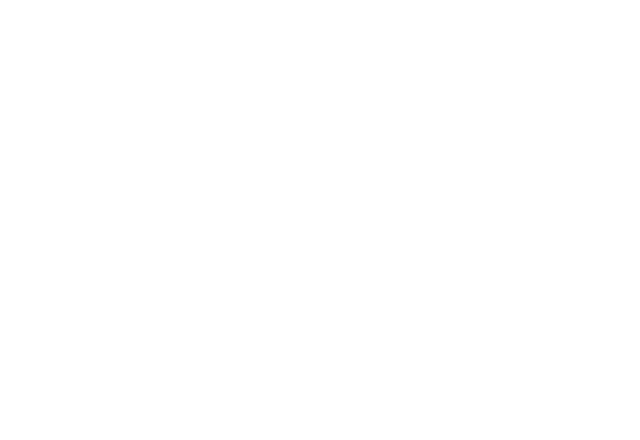
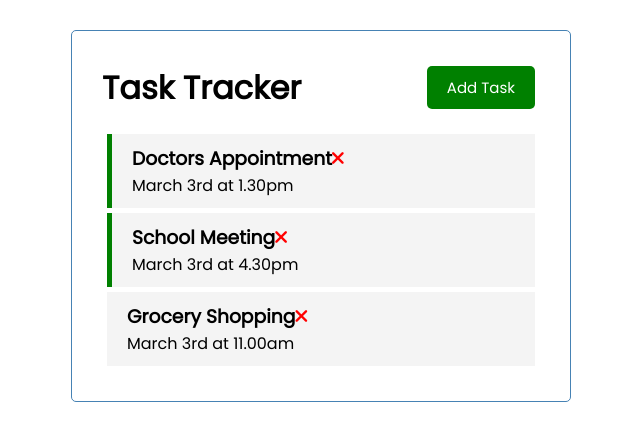
Before and after one commit to NikiTheofilaktidou/vue-crash-course-2021, a Vue app: page / in a window 1280 px wide. Shown: the top 440 px of the page, without its empty margins (319-959 px from the left). Built offline with nearby package versions, Linux system fonts and the light colour scheme.

Commit message:
Add-Delete Needs Update

```diff
--- a/public/index.html
+++ b/public/index.html
@@ -4,6 +4,7 @@
     <meta charset="utf-8">
     <meta http-equiv="X-UA-Compatible" content="IE=edge">
     <meta name="viewport" content="width=device-width,initial-scale=1.0">
+    <link rel="stylesheet" href="https://cdnjs.cloudflare.com/ajax/libs/font-awesome/6.1.1/css/all.min.css" integrity="sha512-KfkfwYDsLkIlwQp6LFnl8zNdLGxu9YAA1QvwINks4PhcElQSvqcyVLLD9aMhXd13uQjoXtEKNosOWaZqXgel0g==" crossorigin="anonymous" referrerpolicy="no-referrer" />
     <link rel="icon" href="<%= BASE_URL %>favicon.ico">
     <title><%= htmlWebpackPlugin.options.title %></title>
   </head>
--- a/src/App.vue
+++ b/src/App.vue
@@ -1,23 +1,101 @@
 <template>
+  <div class="container">
+    <Header title="Task Tracker"/>
+    <Tasks @delete-task="deleteTask" :tasks="tasks"/>
+  </div>
 </template>
 
+
+
 <script lang="ts">
+import Header from './components/Header.vue'
+import Tasks from './components/Tasks.vue'
+
 import { defineComponent } from 'vue';
 
 export default defineComponent({
   name: 'App',
   components: {
+    Header,
+    Tasks
+  },
+  data(){
+    return{
+      tasks: []
+    }
+  },
+  methods: {
+    deleteTask(id){
+      if(confirm('Are you sure?')){
+      this.tasks = this.tasks.filter((task) => task.id !== id)
+      }
+    }
+  },
+  created() {
+    this.tasks = [
+      {
+        id:1 ,
+        text: 'Doctors Appointment',
+        day:'March 3rd at 1.30pm',
+        reminder:true,
+      },
+      {
+        id:2 ,
+        text: 'School Meeting',
+        day:'March 3rd at 4.30pm',
+        reminder:true,
+      },
+      {
+        id:3 ,
+        text: 'Grocery Shopping',
+        day:'March 3rd at 11.00am',
+        reminder:false,
+      },
+    ]
   }
 });
 </script>
 
 <style>
-#app {
-  font-family: Avenir, Helvetica, Arial, sans-serif;
-  -webkit-font-smoothing: antialiased;
-  -moz-osx-font-smoothing: grayscale;
-  text-align: center;
-  color: #2c3e50;
-  margin-top: 60px;
+@import url('https://fonts.googleapis.com/css2?family=Poppins:wght@300;400&display=swap');
+* {
+  box-sizing: border-box;
+  margin: 0;
+  padding: 0;
+}
+body {
+  font-family: 'Poppins', sans-serif;
+}
+.container {
+  max-width: 500px;
+  margin: 30px auto;
+  overflow: auto;
+  min-height: 300px;
+  border: 1px solid steelblue;
+  padding: 30px;
+  border-radius: 5px;
+}
+.btn {
+  display: inline-block;
+  background: #000;
+  color: #fff;
+  border: none;
+  padding: 10px 20px;
+  margin: 5px;
+  border-radius: 5px;
+  cursor: pointer;
+  text-decoration: none;
+  font-size: 15px;
+  font-family: inherit;
+}
+.btn:focus {
+  outline: none;
+}
+.btn:active {
+  transform: scale(0.98);
+}
+.btn-block {
+  display: block;
+  width: 100%;
 }
 </style>
--- /dev/null
+++ b/src/components/Button.vue
@@ -0,0 +1,18 @@
+<template>
+    <button @click="onClick()" :style="{background: color}" class="btn">{{text}}</button>
+</template>
+
+<script>
+    export default {
+        name: 'Button',
+        props: {
+            text: String,
+            color: String
+        },
+        methods: {
+            onClick(){
+                console.log('click');
+            }
+        }
+    }
+</script>
--- /dev/null
+++ b/src/components/Header.vue
@@ -0,0 +1,32 @@
+<template>
+    <header>
+        <h1>{{ title }}</h1>
+        <Button text="Add Task" color="green" />
+        <!-- <Button text="Update Task" color="blue" />
+        <Button text="Delete Task" color="red" /> -->
+    </header>
+</template>
+
+
+<script>
+import Button from './Button'
+
+    export default{
+        name: 'Header',
+        props:{
+            title: String,
+        },
+        components: {
+            Button
+        }
+    }
+</script>
+
+<style scoped>
+    header{
+        display: flex;
+        justify-content: space-between;
+        align-items: center;
+        margin-bottom: 20px;
+    }
+</style>
--- /dev/null
+++ b/src/components/Task.vue
@@ -0,0 +1,44 @@
+<template>
+<div :class="[task.reminder ? 'reminder':
+'', 'task']">
+    <h3>
+        {{task.text}}
+        <i @click="onDelete(task.id)" class="fas fa-times"></i>
+    </h3>
+    <p>{{task.day}}</p>
+</div>
+</template>
+
+<script>
+    export default{
+        name: 'Task',
+        props: {
+            task: Object
+        },
+        methods: {
+          onDelete(id){
+            this.$emit('delete-task', id)
+          },
+        }
+    }
+</script>
+
+<style scope>
+.fas{
+    color: red;
+}
+.task {
+  background: #f4f4f4;
+  margin: 5px;
+  padding: 10px 20px;
+  cursor: pointer;
+}
+.task.reminder {
+  border-left: 5px solid green;
+}
+.task h3 {
+  display: flex;
+  align-items: center;
+  justify-content: sp
+}
+</style>
--- /dev/null
+++ b/src/components/Tasks.vue
@@ -0,0 +1,21 @@
+<template>
+    <div :key="task.id" v-for="task in tasks">
+         <Task @delete-task="$emit('delete-task', task.id)" :task="task"/>
+    </div>
+
+</template>
+
+
+<script>
+import Task from './Task'
+export default{
+    name: 'Tasks',
+    props: {
+        tasks: Array,
+    },
+    components:{
+      Task
+    },
+    emits:['delete-task'],
+}
+</script>
```
Also changed, not shown: src/components/HelloWorld.vue (deleted, +0 -59 lines).
